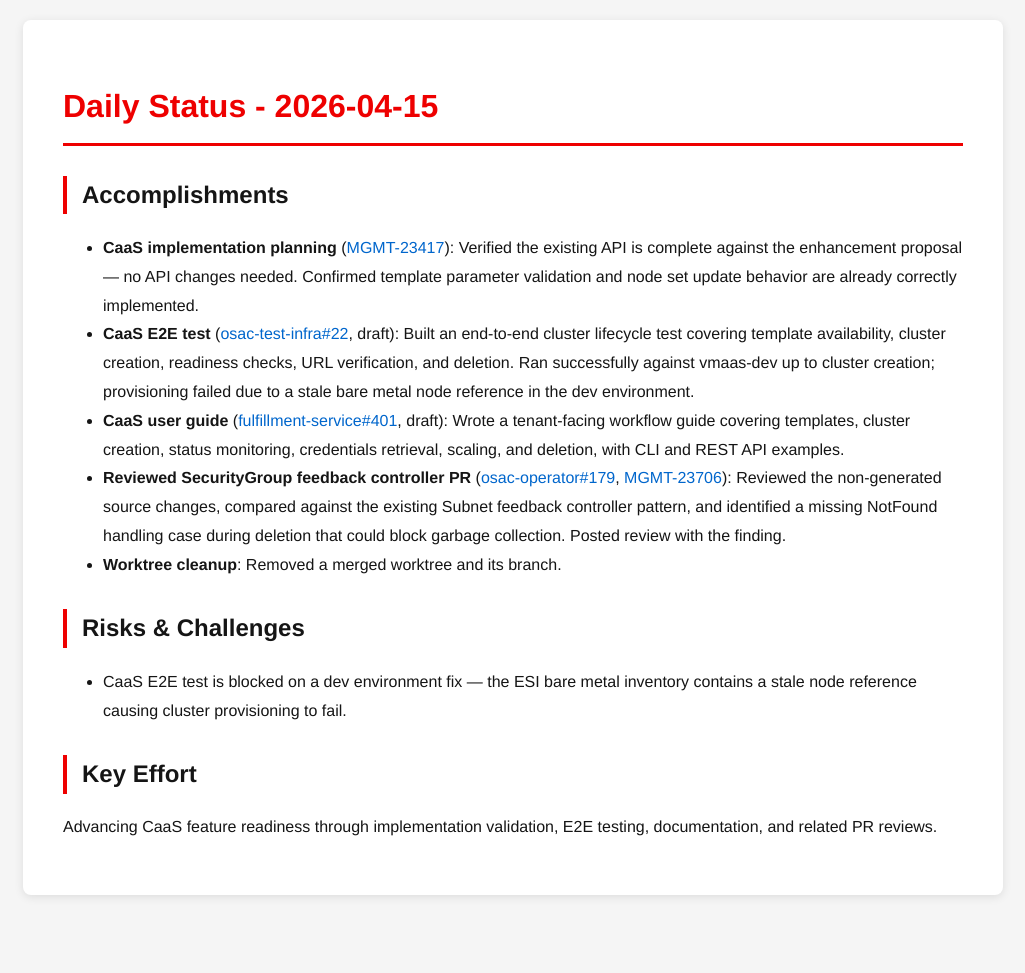
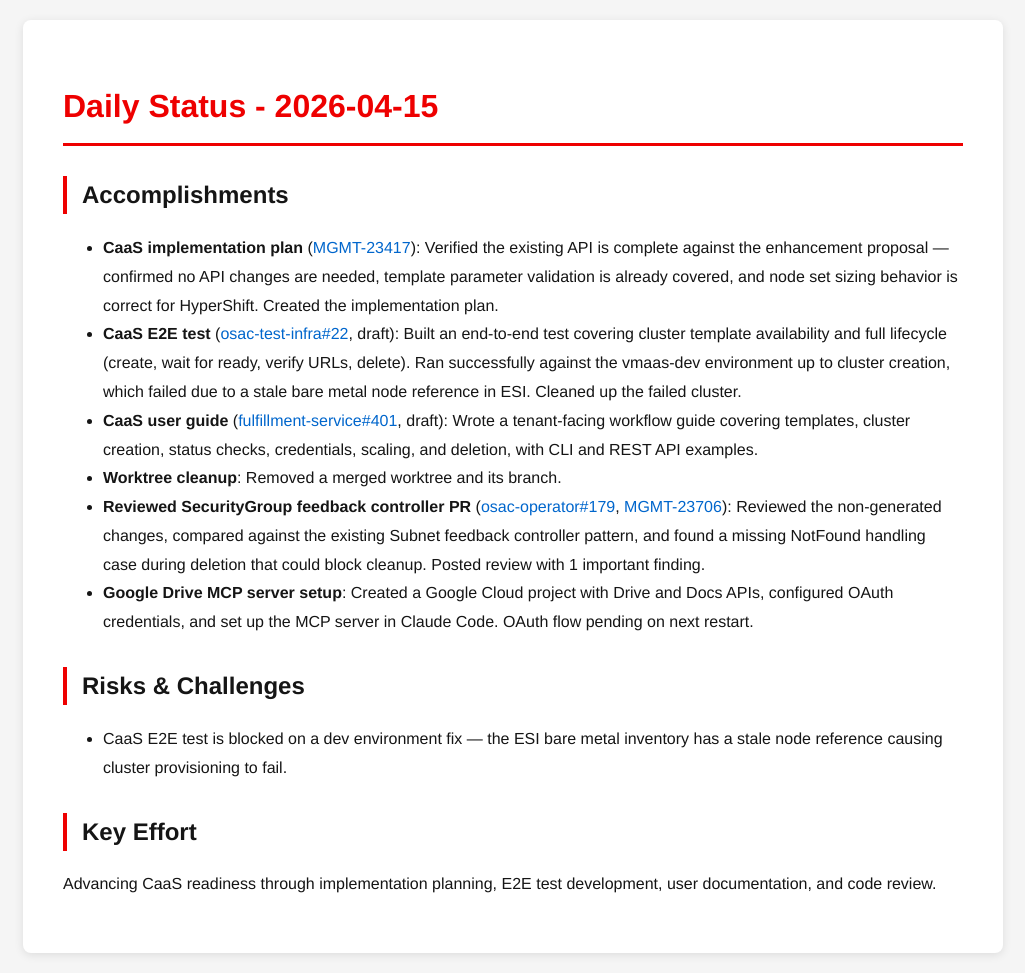
Before and after one commit to tzvatot/daily-status, a Jekyll site: the page built from 2026-04-15.md, in a window 1280 px wide. Shown: the whole page, without its empty margins (127-1152 px from the left). Built offline with Jekyll 4.4.1, drawn with Linux system fonts in a browser that asks for light colours; before the commit the page ends 915 px from its top, so only the background shows below that.

Commit message:
Daily status update - 2026-04-15

```diff
--- a/2026-04-15.md
+++ b/2026-04-15.md
@@ -7,14 +7,15 @@ date: 2026-04-15
 # Daily Status - 2026-04-15
 
 ## Accomplishments
-- **CaaS implementation planning** ([MGMT-23417](https://issues.redhat.com/browse/MGMT-23417)): Verified the existing API is complete against the enhancement proposal — no API changes needed. Confirmed template parameter validation and node set update behavior are already correctly implemented.
-- **CaaS E2E test** ([osac-test-infra#22](https://github.com/osac-project/osac-test-infra/pull/22), draft): Built an end-to-end cluster lifecycle test covering template availability, cluster creation, readiness checks, URL verification, and deletion. Ran successfully against vmaas-dev up to cluster creation; provisioning failed due to a stale bare metal node reference in the dev environment.
-- **CaaS user guide** ([fulfillment-service#401](https://github.com/osac-project/fulfillment-service/pull/401), draft): Wrote a tenant-facing workflow guide covering templates, cluster creation, status monitoring, credentials retrieval, scaling, and deletion, with CLI and REST API examples.
-- **Reviewed SecurityGroup feedback controller PR** ([osac-operator#179](https://github.com/osac-project/osac-operator/pull/179), [MGMT-23706](https://issues.redhat.com/browse/MGMT-23706)): Reviewed the non-generated source changes, compared against the existing Subnet feedback controller pattern, and identified a missing NotFound handling case during deletion that could block garbage collection. Posted review with the finding.
+- **CaaS implementation plan** ([MGMT-23417](https://issues.redhat.com/browse/MGMT-23417)): Verified the existing API is complete against the enhancement proposal — confirmed no API changes are needed, template parameter validation is already covered, and node set sizing behavior is correct for HyperShift. Created the implementation plan.
+- **CaaS E2E test** ([osac-test-infra#22](https://github.com/osac-project/osac-test-infra/pull/22), draft): Built an end-to-end test covering cluster template availability and full lifecycle (create, wait for ready, verify URLs, delete). Ran successfully against the vmaas-dev environment up to cluster creation, which failed due to a stale bare metal node reference in ESI. Cleaned up the failed cluster.
+- **CaaS user guide** ([fulfillment-service#401](https://github.com/osac-project/fulfillment-service/pull/401), draft): Wrote a tenant-facing workflow guide covering templates, cluster creation, status checks, credentials, scaling, and deletion, with CLI and REST API examples.
 - **Worktree cleanup**: Removed a merged worktree and its branch.
+- **Reviewed SecurityGroup feedback controller PR** ([osac-operator#179](https://github.com/osac-project/osac-operator/pull/179), [MGMT-23706](https://issues.redhat.com/browse/MGMT-23706)): Reviewed the non-generated changes, compared against the existing Subnet feedback controller pattern, and found a missing NotFound handling case during deletion that could block cleanup. Posted review with 1 important finding.
+- **Google Drive MCP server setup**: Created a Google Cloud project with Drive and Docs APIs, configured OAuth credentials, and set up the MCP server in Claude Code. OAuth flow pending on next restart.
 
 ## Risks & Challenges
-- CaaS E2E test is blocked on a dev environment fix — the ESI bare metal inventory contains a stale node reference causing cluster provisioning to fail.
+- CaaS E2E test is blocked on a dev environment fix — the ESI bare metal inventory has a stale node reference causing cluster provisioning to fail.
 
 ## Key Effort
-Advancing CaaS feature readiness through implementation validation, E2E testing, documentation, and related PR reviews.
+Advancing CaaS readiness through implementation planning, E2E test development, user documentation, and code review.
```
